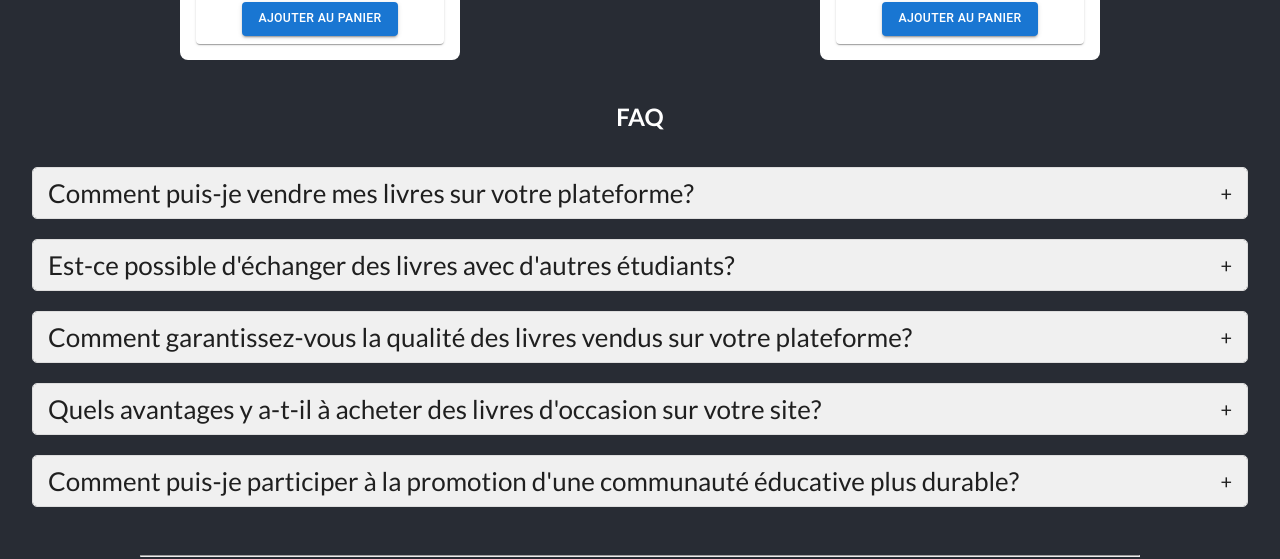
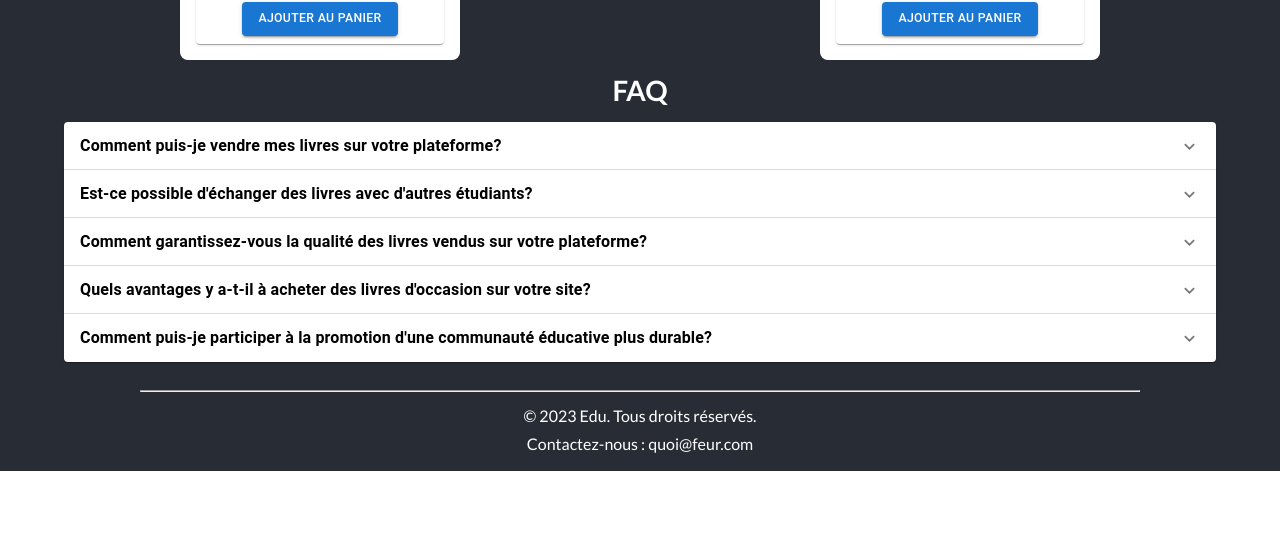
Before and after one commit to amirzacker/edubook-x, a React (Create React App) app in the folder frontend/: page /home in a window 1280 px wide. Shown: the part 1891-2450 px from the top of the page. After the commit the page ends 2362 px from the top, so only its background shows below. Built offline with nearby package versions, Linux system fonts and the light colour scheme.

Commit message:
Modif FAQ Material UI

```diff
--- a/frontend/package.json
+++ b/frontend/package.json
@@ -5,6 +5,7 @@
   "dependencies": {
     "@emotion/react": "^11.11.1",
     "@emotion/styled": "^11.11.0",
+    "@mui/icons-material": "^5.14.18",
     "@mui/material": "^5.14.18",
     "@testing-library/jest-dom": "^5.17.0",
     "@testing-library/react": "^13.4.0",
--- a/frontend/src/components/molecules/Faq/Faq.css
+++ b/frontend/src/components/molecules/Faq/Faq.css
@@ -1,50 +1,20 @@
 .faq-section {
-  text-align: center;
-  margin-top: 30px;
-}
-
-.faq-text {
-  color: white;
-}
-
-.faq-container {
-  max-width: 95%;
+  max-width: 90%;
   margin: 0 auto;
 }
 
-.faq-item {
-  margin-bottom: 20px;
-  border: 1px solid #ddd;
-  border-radius: 5px;
-  overflow: hidden;
-  position: relative;
+.accordion-summary {
+  background-color: #fff;
+  color: #000;
+  border-radius: 50%;
+
 }
 
-.faq-question {
-  padding: 15px;
-  background-color: #f0f0f0;
-  cursor: pointer;
-  display: flex;
-  justify-content: space-between;
-  align-items: center;
+.accordion-details {
+  background-color: #fff;
+  color: #000;
 }
 
-.faq-question:hover {
-  background-color: #e0e0e0;
+.accordion-text {
+  color: #000;
 }
-
-.faq-answer {
-  padding: 15px;
-  background-color: #fff;
-}
-
-.faq-question::after {
-  content: '+';
-  font-size: 20px;
-  transition: transform 0.3s ease-in-out;
-}
-
-.faq-question.expanded::after {
-  content: '−';
-  transform: rotate(90deg);
-}
--- a/frontend/src/components/molecules/Faq/Faq.jsx
+++ b/frontend/src/components/molecules/Faq/Faq.jsx
@@ -1,74 +1,119 @@
 import React, { useState } from 'react';
 import './Faq.css';
 
+import Accordion from '@mui/material/Accordion';
+import AccordionSummary from '@mui/material/AccordionSummary';
+import AccordionDetails from '@mui/material/AccordionDetails';
+import Typography from '@mui/material/Typography';
+import ExpandMoreIcon from '@mui/icons-material/ExpandMore';
+
 const Faq = () => {
-  const faqData = [
-    {
-      question: 'Comment puis-je vendre mes livres sur votre plateforme?',
-      answer: 'Pour vendre vos livres, vous pouvez créer un compte sur notre site et accéder à la section\
-       \"Vendre". Suivez les étapes simples pour répertorier vos livres, en fournissant des\
-        détails précis tels que l\'état du livre, le prix de vente et d\'autres informations pertinentes.\
-         Les acheteurs intéressés pourront alors vous contacter directement.' },
+  return (
+      <div className="faq-section">
+        <h1>FAQ</h1>
+  <Accordion>
+    <AccordionSummary
+      expandIcon={<ExpandMoreIcon />}
+      aria-controls="panel1a-content"
+      id="panel1a-header"
+      className="accordion-summary"
+    >
+<Typography className="accordion-text" style={{ fontWeight: 'bold', fontSize: '16px' }}>
+  Comment puis-je vendre mes livres sur votre plateforme?
+</Typography>
+    </AccordionSummary>
+    <AccordionDetails className="accordion-details">
+      <Typography className="accordion-text">
+        Pour vendre vos livres, vous pouvez créer un compte sur notre site et accéder à la section "Vendre".
+        Suivez les étapes simples pour répertorier vos livres, en fournissant des détails précis tels
+        que l'état du livre, le prix de vente et d'autres informations pertinentes.
+        Les acheteurs intéressés pourront alors vous contacter directement.
+      </Typography>
+    </AccordionDetails>
+  </Accordion>
 
-    {
-      question: 'Est-ce possible d\'échanger des livres avec d\'autres étudiants?',
-      answer: 'Absolument! Notre plateforme favorise les échanges entre étudiants.\
-       Vous pouvez rechercher des livres spécifiques que vous souhaitez obtenir\
-        et proposer des échanges avec d\'autres membres. Assurez-vous de communiquer\
-         clairement les conditions de l\échange avec votre partenaire.' },
+  <Accordion>
+    <AccordionSummary
+      expandIcon={<ExpandMoreIcon />}
+      aria-controls="panel2a-content"
+      id="panel2a-header"
+      className="accordion-summary"
+    >
+      <Typography className="accordion-text" style={{ fontWeight: 'bold', fontSize: '16px' }}>
+        Est-ce possible d'échanger des livres avec d'autres étudiants?</Typography>
+    </AccordionSummary>
+    <AccordionDetails className="accordion-details">
+      <Typography className="accordion-text">
+        Absolument! Notre plateforme favorise les échanges entre étudiants.
+        Vous pouvez rechercher des livres spécifiques que vous souhaitez
+        obtenir et proposer des échanges avec d'autres membres. Assurez-vous
+        de communiquer clairement les conditions de l'échange avec votre partenaire.
+      </Typography>
+    </AccordionDetails>
+  </Accordion>
 
-    {
-      question: 'Comment garantissez-vous la qualité des livres vendus sur votre plateforme?',
-      answer: 'Nous encourageons nos utilisateurs à fournir des informations précises sur l\'état\
-       de leurs livres lors de la création de leurs annonces. De plus, nous encourageons les membres\
-        de la communauté à laisser des commentaires et des évaluations après chaque transaction.\
-         Cela contribue à maintenir la qualité et la transparence au sein de notre plateforme.' },
+  <Accordion>
+    <AccordionSummary
+      expandIcon={<ExpandMoreIcon />}
+      aria-controls="panel3a-content"
+      id="panel3a-header"
+      className="accordion-summary"
+    >
+      <Typography className="accordion-text" style={{ fontWeight: 'bold', fontSize: '16px' }} >
+        Comment garantissez-vous la qualité des livres vendus sur votre plateforme?</Typography>
+    </AccordionSummary>
+    <AccordionDetails className="accordion-details">
+      <Typography className="accordion-text">
+        Nous encourageons nos utilisateurs à fournir des informations précises sur l'état
+        de leurs livres lors de la création de leurs annonces. De plus, nous encourageons
+        les membres de la communauté à laisser des commentaires et des évaluations après
+        chaque transaction. Cela contribue à maintenir la qualité et la transparence
+        au sein de notre plateforme.
+      </Typography>
+    </AccordionDetails>
+  </Accordion>
 
-    {
-      question: 'Quels avantages y a-t-il à acheter des livres d\'occasion sur votre site?',
-      answer: 'Acheter des livres d\'occasion sur notre plateforme présente de nombreux avantages.\
-       Cela permet d\'économiser de l\'argent par rapport à l\'achat de livres neufs, tout en favorisant\
-        la durabilité et le recyclage. De plus, vous contribuez à une communauté éducative plus\
-         accessible et solidaire.' },
+  <Accordion>
+    <AccordionSummary
+      expandIcon={<ExpandMoreIcon />}
+      aria-controls="panel4a-content"
+      id="panel4a-header"
+      className="accordion-summary"
+    >
+      <Typography className="accordion-text" style={{ fontWeight: 'bold', fontSize: '16px' }}>
+        Quels avantages y a-t-il à acheter des livres d'occasion sur votre site?</Typography>
+    </AccordionSummary>
+    <AccordionDetails className="accordion-details">
+      <Typography className="accordion-text">
+        Acheter des livres d'occasion sur notre plateforme présente de nombreux avantages.
+        Cela permet d'économiser de l'argent par rapport à l'achat de livres neufs,
+        tout en favorisant la durabilité et le recyclage. De plus, vous contribuez
+        à une communauté éducative plus accessible et solidaire.
+      </Typography>
+    </AccordionDetails>
+  </Accordion>
 
-    {
-      question: 'Comment puis-je participer à la promotion d\'une communauté éducative plus durable?',
-      answer: 'En utilisant notre plateforme, vous êtes déjà un acteur clé de la promotion de la\
-       durabilité éducative! En encourageant l\'achat d\'occasion, le partage et le recyclage des\
-        livres, vous contribuez activement à la réduction de l\'empreinte écologique associée à\
-         la production de nouveaux livres.' },
-  ];
+  <Accordion>
+    <AccordionSummary
+      expandIcon={<ExpandMoreIcon />}
+      aria-controls="panel5a-content"
+      id="panel5a-header"
+      className="accordion-summary"
+    >
+      <Typography className="accordion-text" style={{ fontWeight: 'bold', fontSize: '16px' }}>
+        Comment puis-je participer à la promotion d'une communauté éducative plus durable?</Typography>
+    </AccordionSummary>
+    <AccordionDetails className="accordion-details">
+      <Typography className="accordion-text">
+        En utilisant notre plateforme, vous êtes déjà un acteur clé de la promotion
+        de la durabilité éducative! En encourageant l'achat d'occasion, le partage
+        et le recyclage des livres, vous contribuez activement à la réduction de
+        l'empreinte écologique associée à la production de nouveaux livres.
+      </Typography>
+    </AccordionDetails>
+  </Accordion>
+</div>
 
-
-  const [expandedIndex, setExpandedIndex] = useState(null);
-
-  const handleToggle = (index) => {
-    if (expandedIndex === index) {
-      setExpandedIndex(null);
-    } else {
-      setExpandedIndex(index);
-    }
-  };
-
-  return (
-    <div className="faq-section">
-      <div className="faq-text">
-        <h2>FAQ</h2>
-        <br></br>
-      </div>
-      <div className="faq-container">
-        {faqData.map((item, index) => (
-          <div key={index} className="faq-item">
-            <div className="faq-question" onClick={() => handleToggle(index)}>
-              {item.question}
-            </div>
-            {expandedIndex === index && (
-              <div className="faq-answer">{item.answer}</div>
-            )}
-          </div>
-        ))}
-      </div>
-    </div>
   );
 };
 
```
Also changed, not shown: 1 other file (tests, documents, lock files or other folders).
